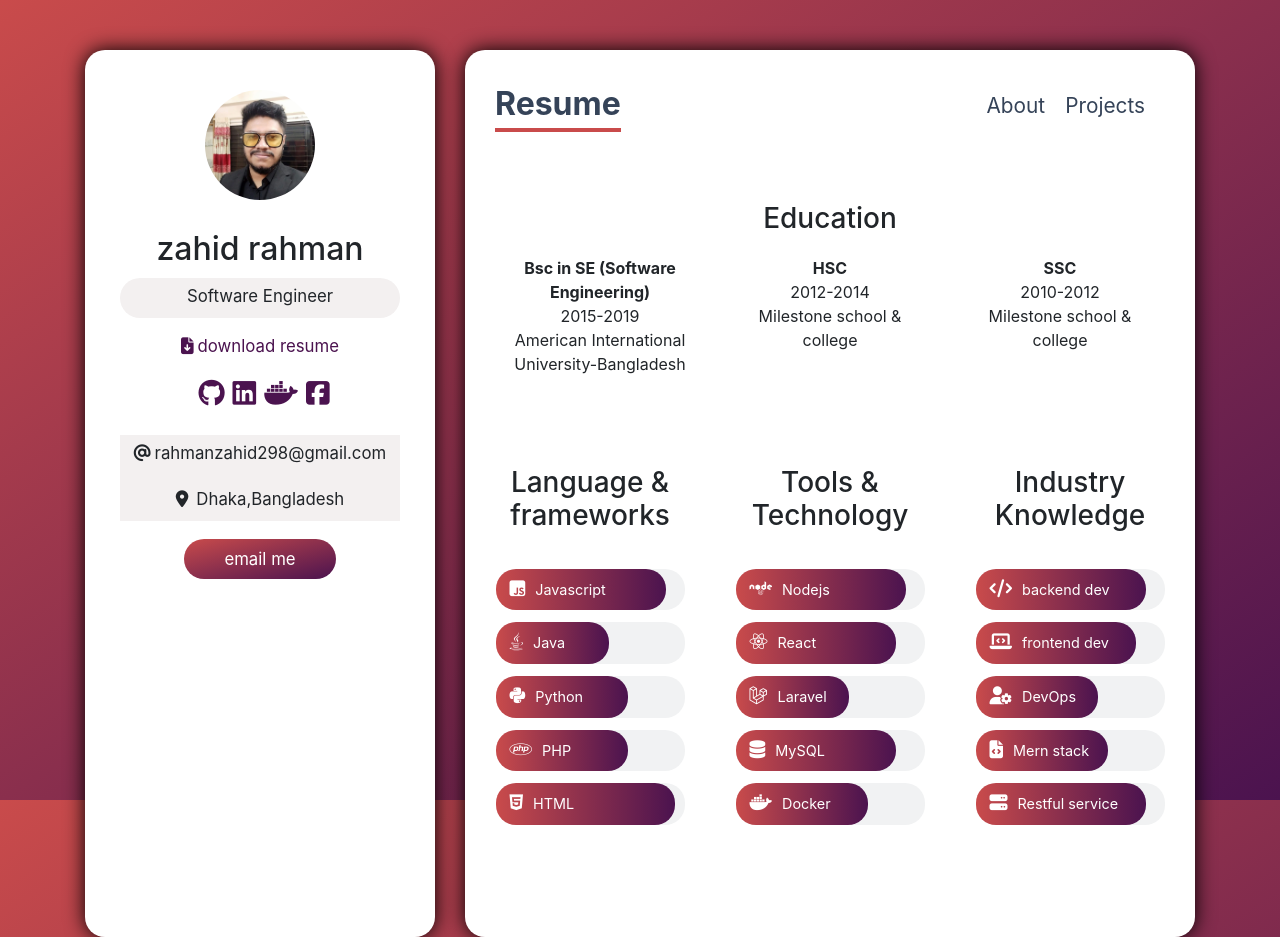
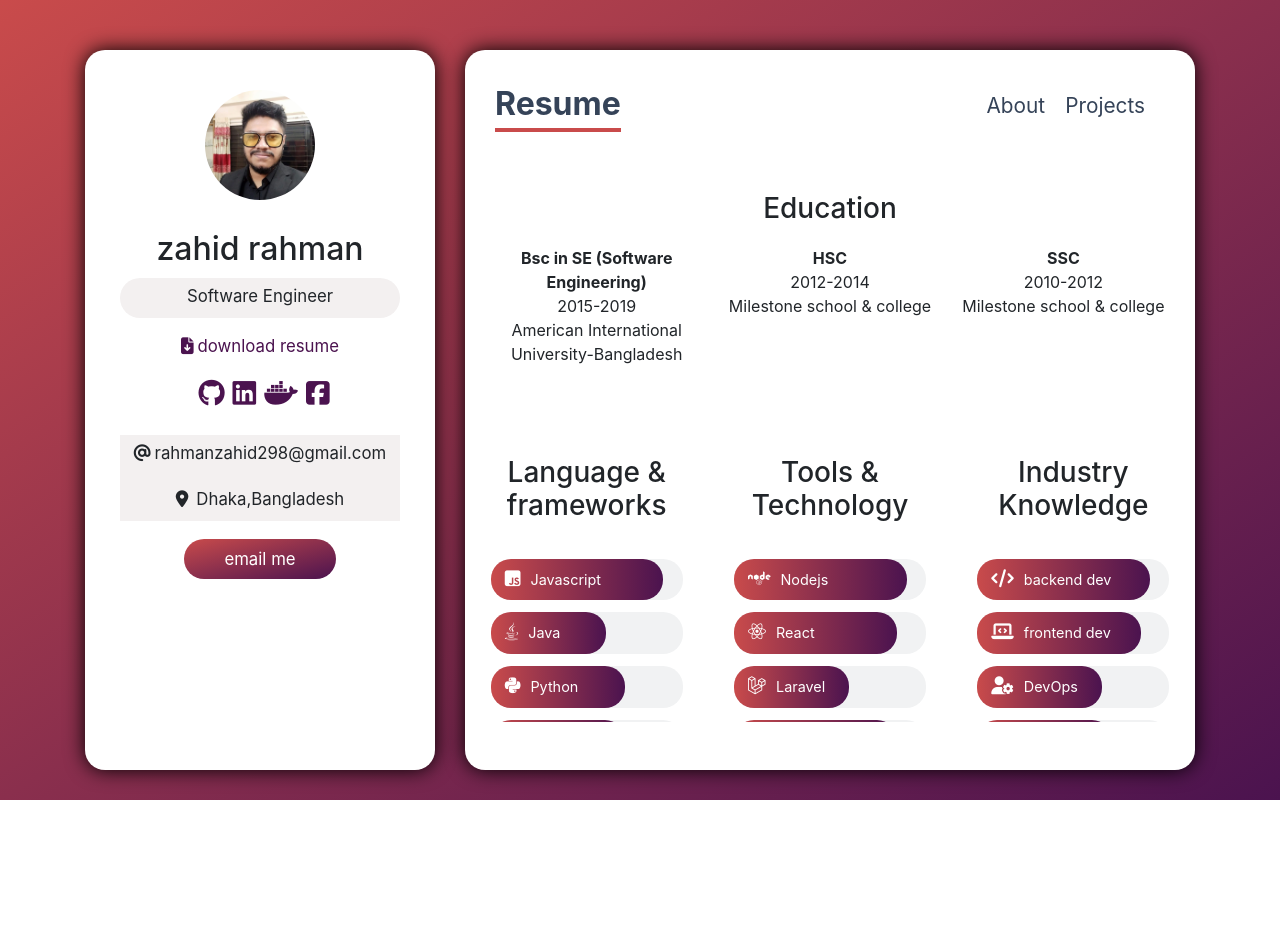
Before and after one commit to zahid-rahman/zahid-rahman, a React (Create React App) app: page /resume in a window 1280 px wide. After the commit the page ends 800 px from the top, so only its background shows below. Built offline with nearby package versions, Linux system fonts and the light colour scheme.

Commit message:
FIX:added resume css fix

```diff
--- a/src/components/resume/resume.css
+++ b/src/components/resume/resume.css
@@ -1,7 +1,14 @@
-.resumeContainer{
+/* .resumeContainer{
     width:100%;
     margin:20px auto;
     padding:20px;
+    overflow-x:hidden;
+  } */
+
+  .resumeContainer{
+    height: 70vh;
+    padding-top: 30px;
+    overflow-y: auto;
   }
 
   .resumeRow {
```
